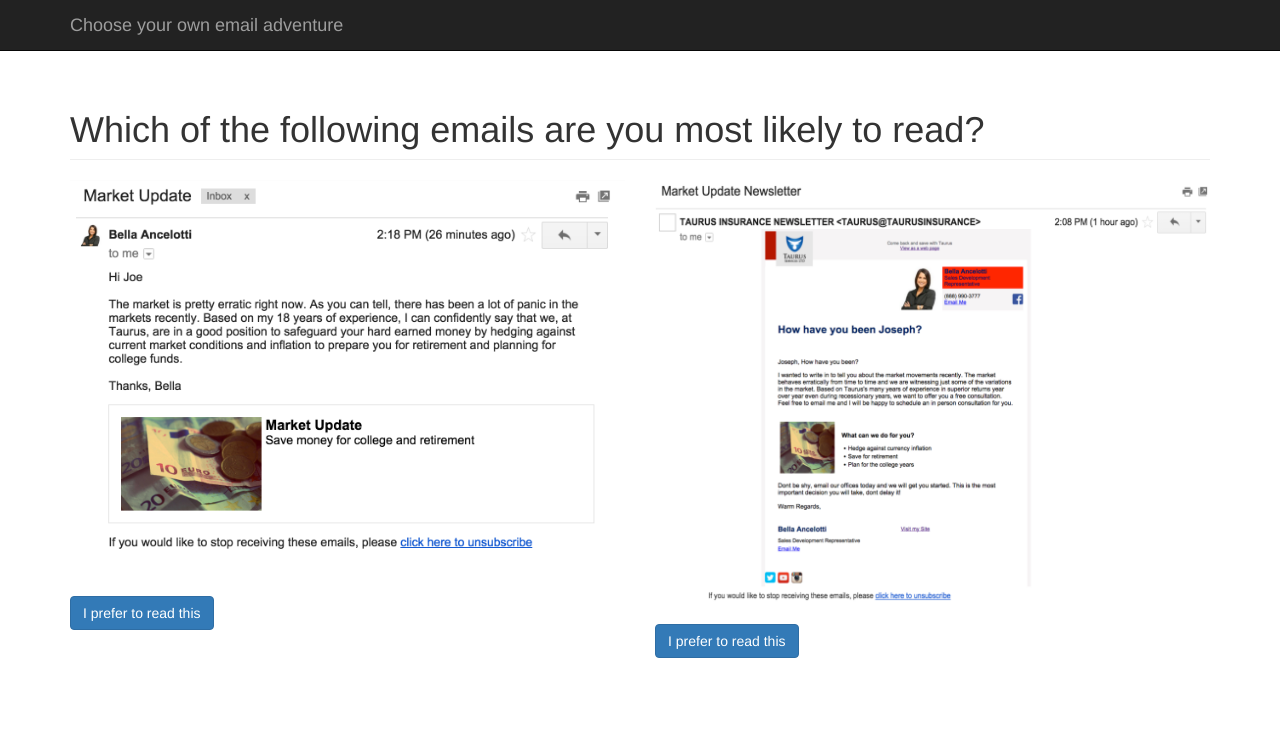
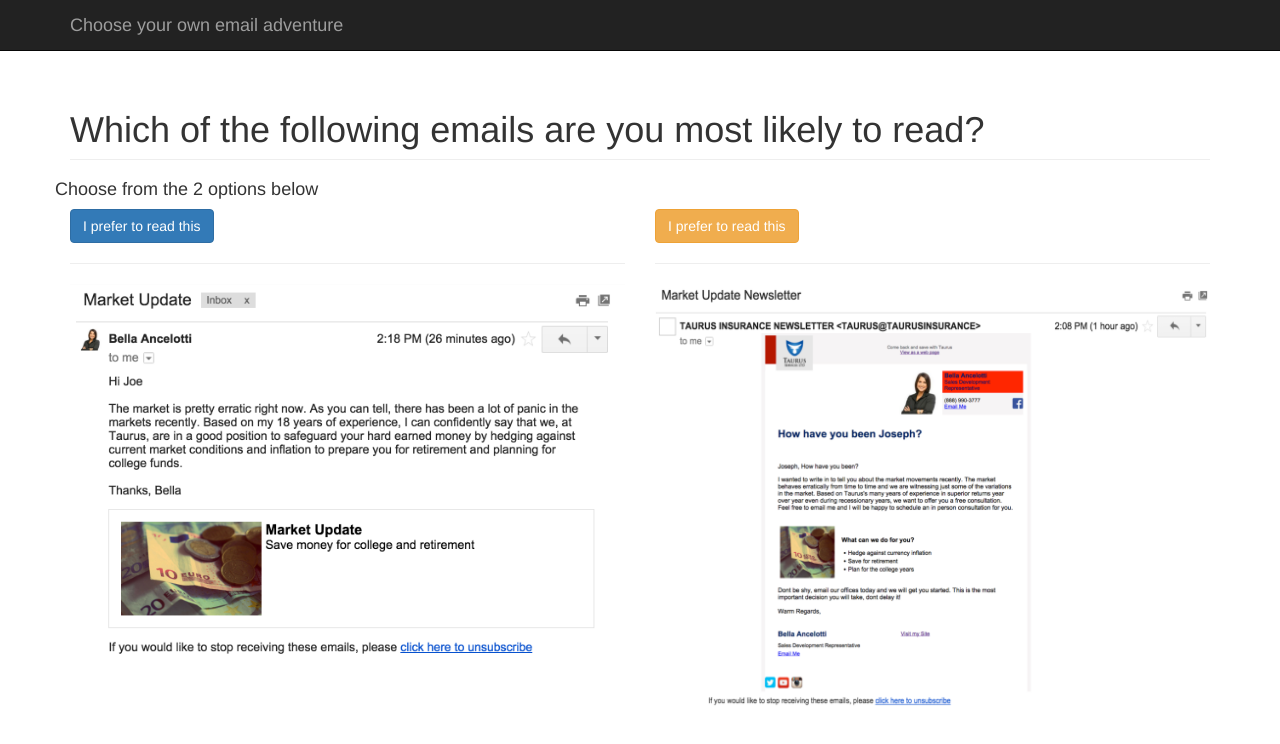
Before and after one commit to skyspeak/publicr9, a plain HTML site: page index.html in a window 1280 px wide. Drawn offline with Linux system fonts and the light colour scheme.

Commit message:
readable status

```diff
--- a/index.html
+++ b/index.html
@@ -48,7 +48,7 @@
                     <span class="icon-bar"></span>
                     <span class="icon-bar"></span>
                 </button>
-                <a class="navbar-brand" href="#">Choose your own email adventure</a>
+                <a class="navbar-brand">Choose your own email adventure</a>
             </div>
             <!-- Collect the nav links, forms, and other content for toggling -->
 
@@ -63,24 +63,27 @@
         <!-- Page Header -->
         <div class="row">
             <div class="col-lg-12">
-                <h1 class="page-header">Which of the following emails are you most likely to read?
-                </h1>
+                <h1 class="page-header">Which of the following emails are you most likely to read?</h1>
             </div>
 
+       <h4> Choose from the 2 options below </h4>
         <!-- /.row -->
         <!-- Projects Row -->
 
             <div class="col-md-6 portfolio-item">
+                    <button onclick="location.href='thankyou.html'" class="btn btn-primary" >I prefer to read this</button>
+                    <hr>
                     <img class="img-responsive" src="mail.png">
-                    <br>
-                    <button onclick="location.href='thankyou.html'" class="btn btn-primary" >I prefer to read this</button>
+
+
             </div>
 
 
             <div class="col-md-6 portfolio-item">
+                    <button onclick="location.href='thankyou2.html'" class="btn btn-warning" >I prefer to read this</button>
+                    <hr>
                     <img class="img-responsive" src="nl.png">
-                    <br>
-                    <button onclick="location.href='thankyou2.html'" class="btn btn-primary" >I prefer to read this</button>
+
             </div>
         </div>
         <!-- /.row -->
```
